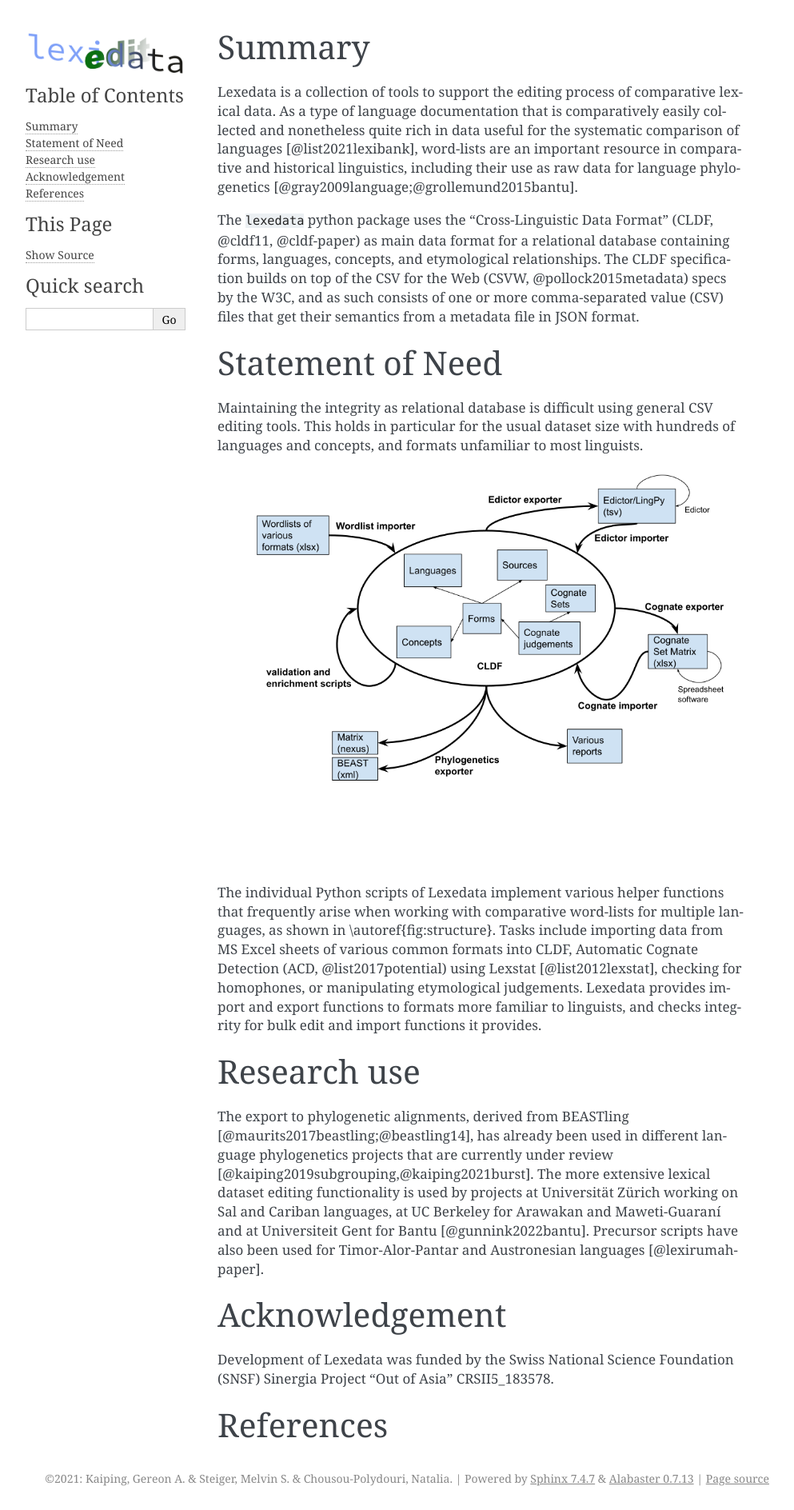
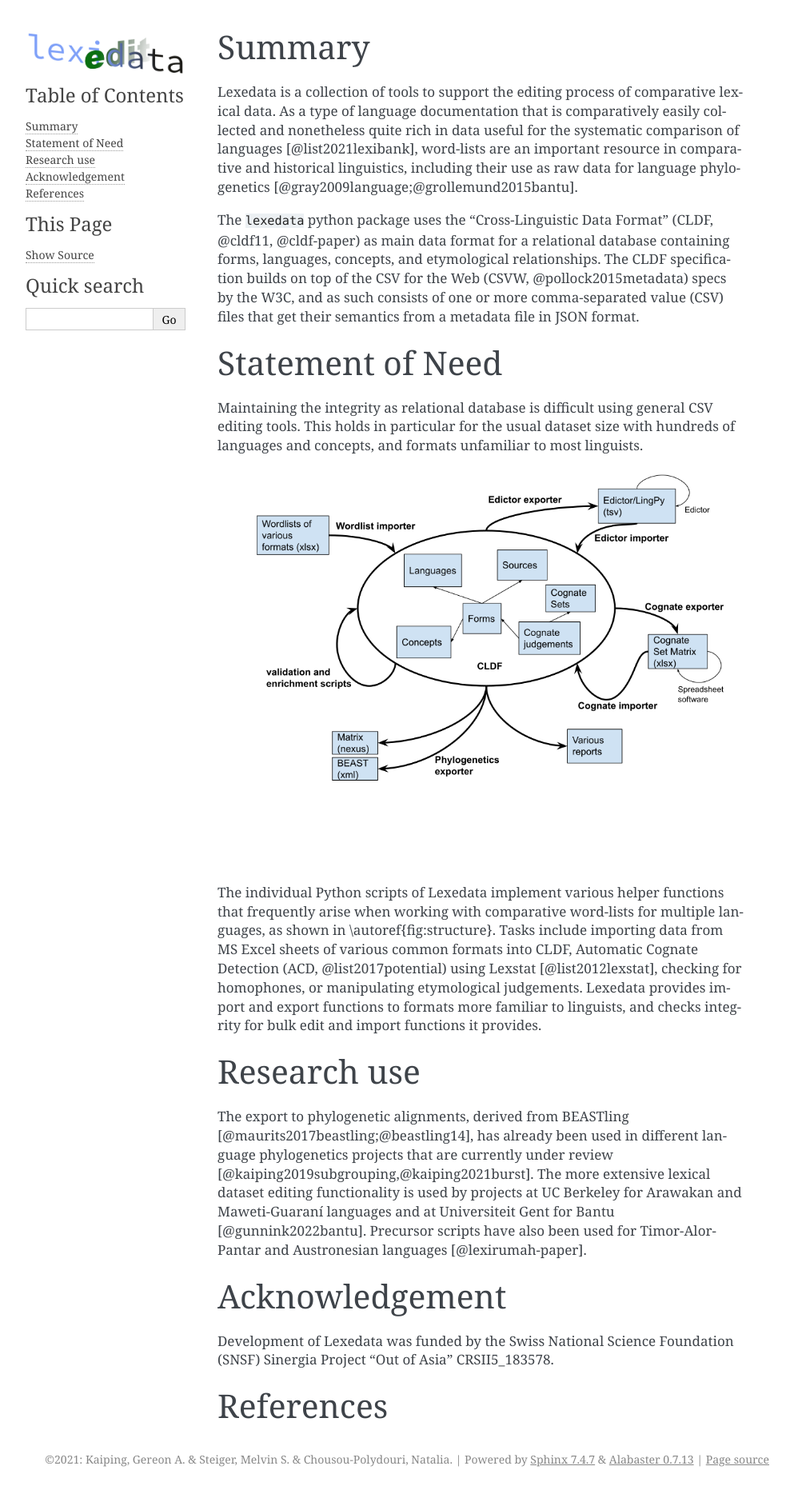
Before and after one commit to lexedata/lexedata, a Sphinx documentation site: the page built from docs/paper.md, in a window 1280 px wide. Shown: the whole page at 80% size, without its empty margins (148-1141 px from the left). Built offline with Sphinx 7.4.7, drawn with Linux system fonts in a browser that asks for light colours; after the commit the page ends 1864 px from its top, so only the background shows below that.

Commit message:
Remove obsolete language families

```diff
--- a/docs/paper.md
+++ b/docs/paper.md
@@ -60,9 +60,10 @@ The export to phylogenetic alignments, derived from BEASTling
 [@maurits2017beastling;@beastling14], has already been used in different language
 phylogenetics projects that are currently under review
 [@kaiping2019subgrouping,@kaiping2021burst]. The
-more extensive lexical dataset editing functionality is used by projects at
-Universität Zürich working on Sal and Cariban languages, at UC Berkeley for
-Arawakan and Maweti-Guaraní and at Universiteit Gent for Bantu [@gunnink2022bantu].
+more extensive lexical dataset editing functionality is used by projects
+at UC Berkeley for Arawakan and Maweti-Guaraní languages
+and
+at Universiteit Gent for Bantu [@gunnink2022bantu].
 Precursor scripts have also
 been used for Timor-Alor-Pantar and Austronesian languages [@lexirumah-paper].
 
```
